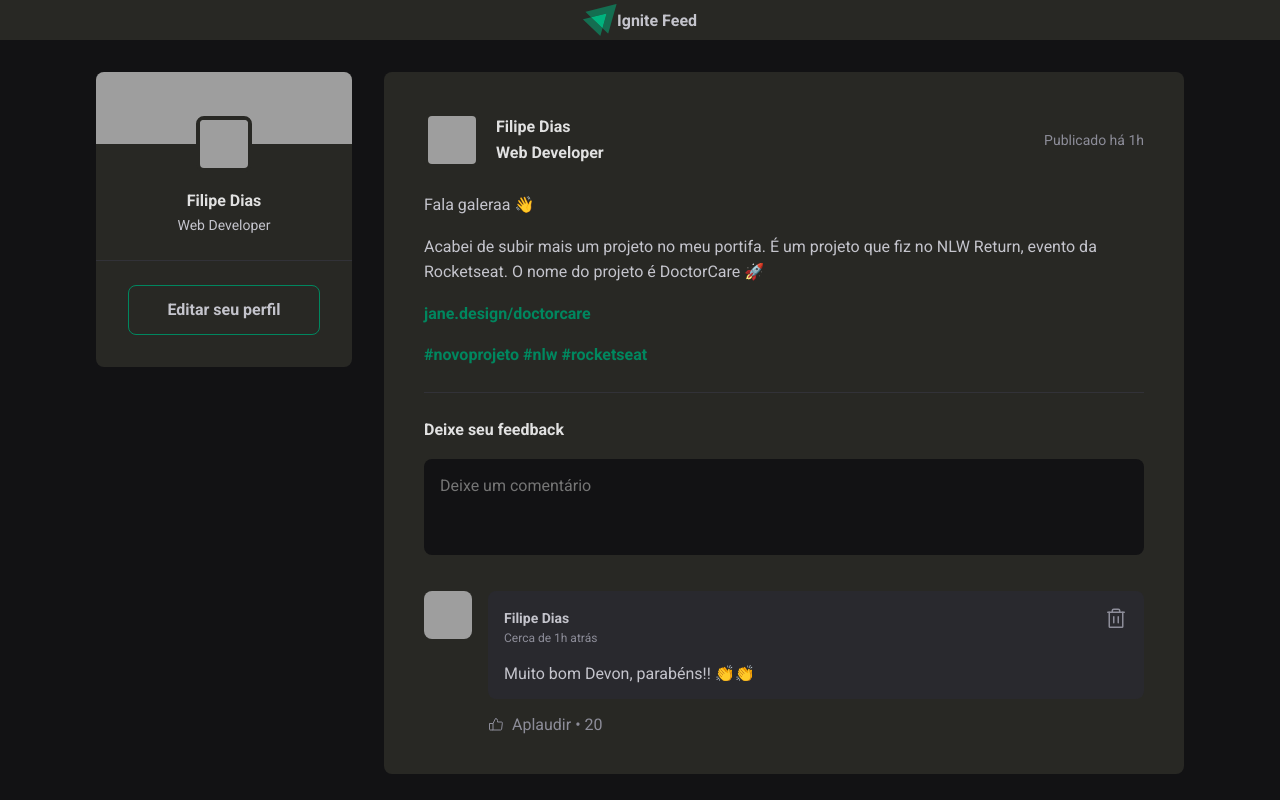
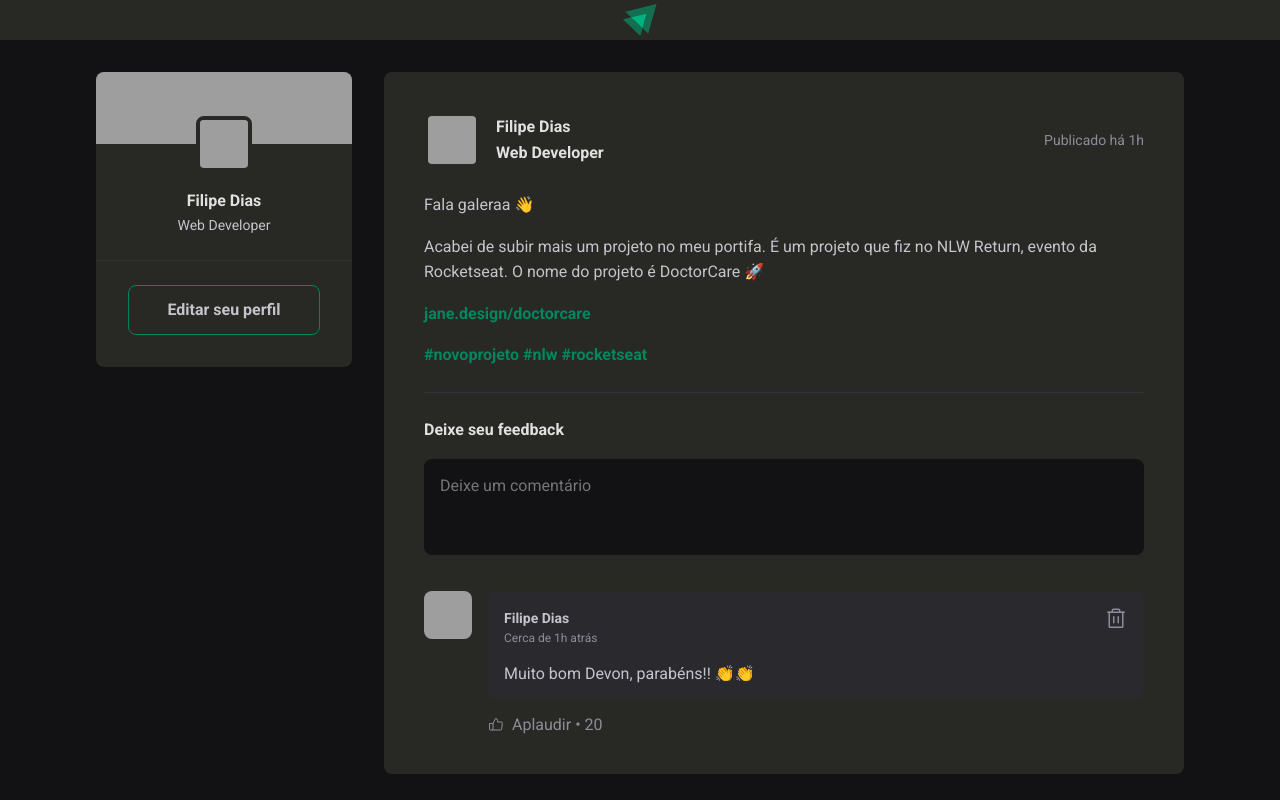
Before and after one commit to filipe-dias-dev/project_feed, a React (Vite) app in the folder vite-project/: page / in a window 1280 px wide. Shown: the top 800 px of the page. Built offline with nearby package versions, Linux system fonts and the light colour scheme; grey boxes are pictures that could not be loaded.

Commit message:
header img

```diff
--- a/vite-project/src/components/Header.jsx
+++ b/vite-project/src/components/Header.jsx
@@ -8,7 +8,7 @@ export function Header() {
   return (
     <header className={styles.header}>
       <img src={igniteLogo} alt="Logotipo do Ignite" />
-      <strong>Ignite Feed</strong>
+      <strong></strong>
     </header>
   );
 }
```
Also changed, not shown: vite-project/src/components/Post.jsx (+1 -1 lines).
